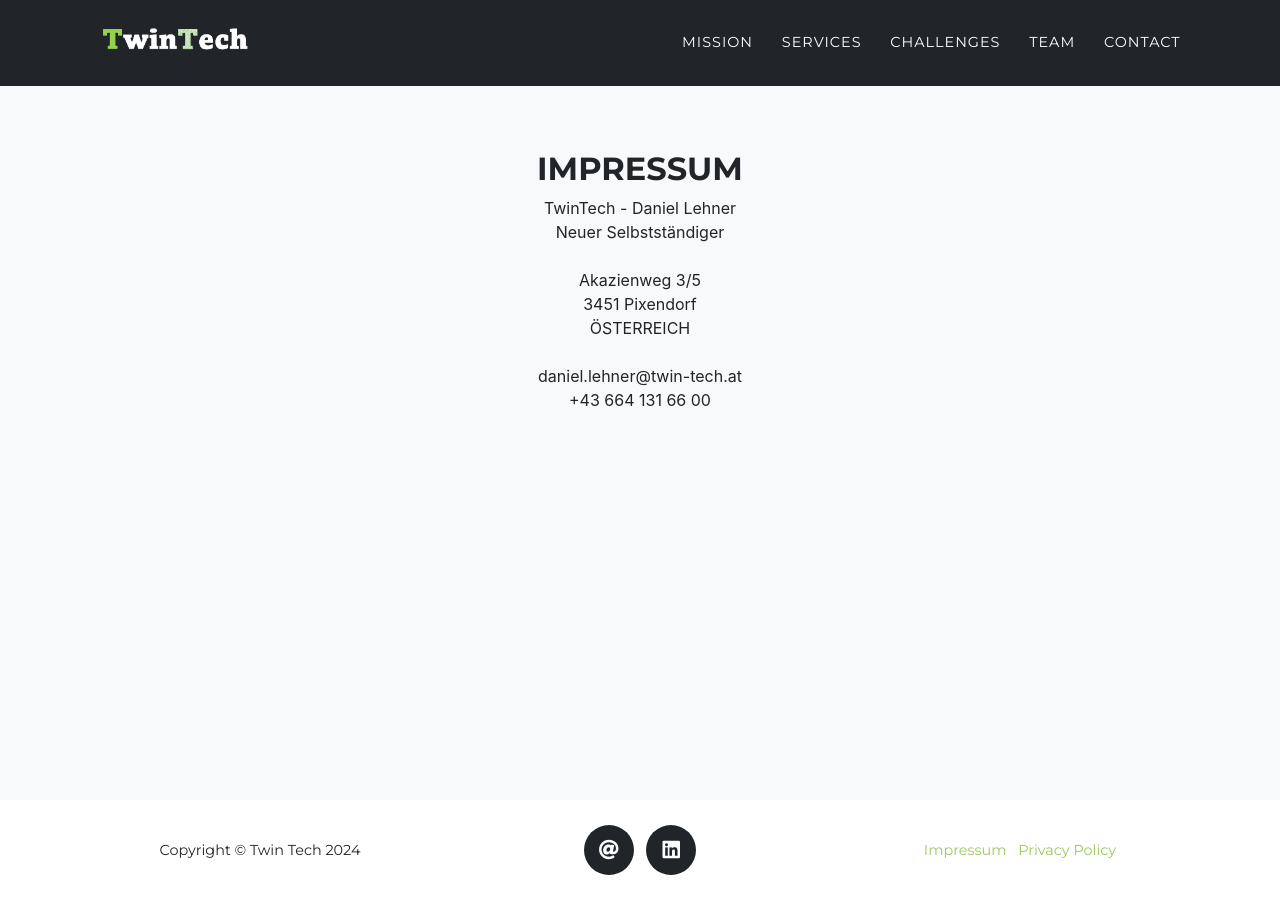
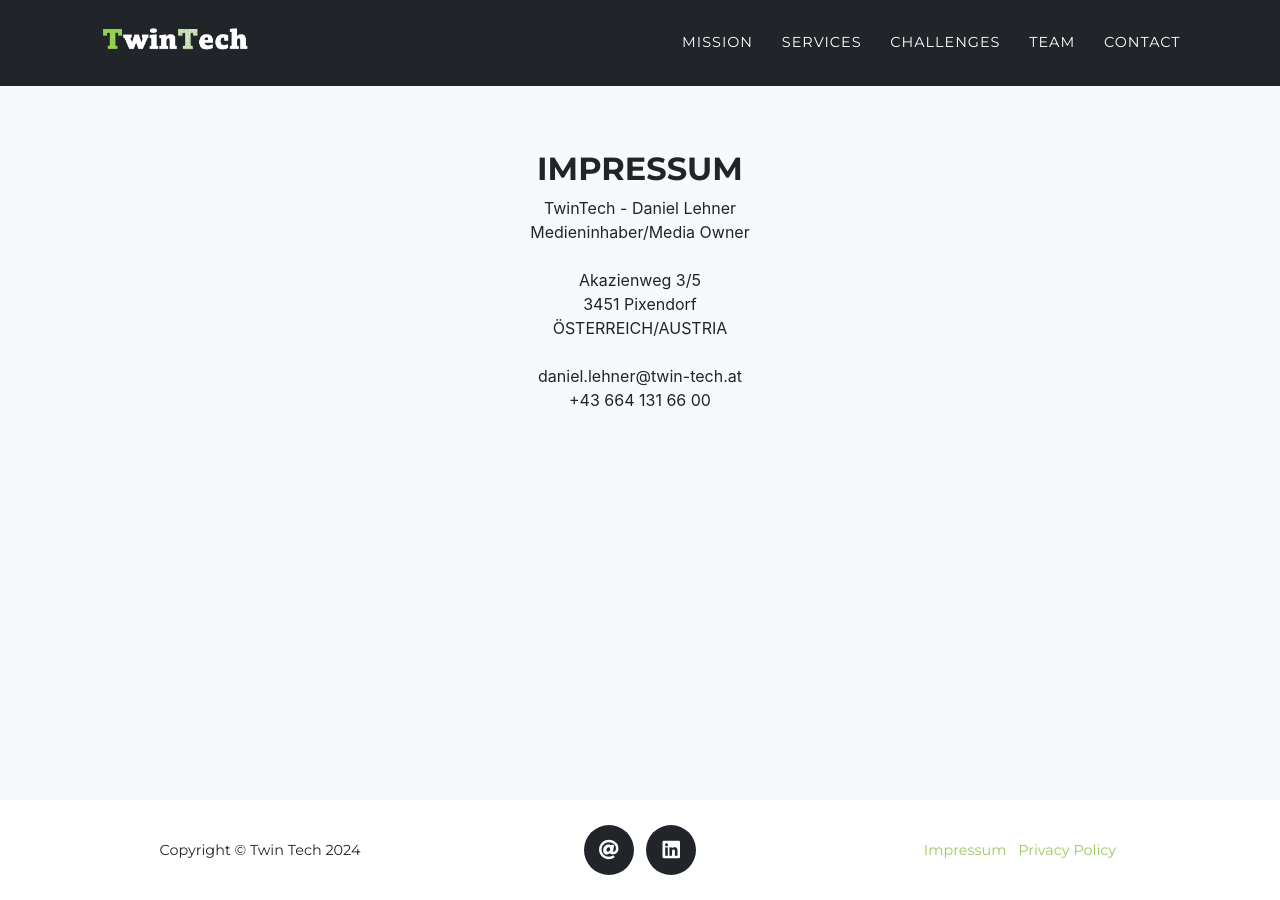
Before and after one commit to twin-tech-at/twin-tech-at.github.io, a Jekyll site: the page built from impressum.md, in a window 1280 px wide. Built offline with Jekyll 4.4.1, drawn with Linux system fonts in a browser that asks for light colours; some web fonts are replaced.

Commit message:
update impressum

```diff
--- a/impressum.md
+++ b/impressum.md
@@ -7,11 +7,11 @@ background: grey
 <div class="col-lg-12 text-center">
 	<h2 class="section-heading text-uppercase">Impressum</h2>
 	TwinTech - Daniel Lehner<br/>
-	Neuer Selbstständiger <br/>
+	Medieninhaber/Media Owner <br/>
 <br/>
 	Akazienweg 3/5<br/>
 	3451 Pixendorf<br/>
-	ÖSTERREICH<br/>
+	ÖSTERREICH/AUSTRIA<br/>
 <br/>
 	daniel.lehner@twin-tech.at<br/>
 	+43 664 131 66 00
```
